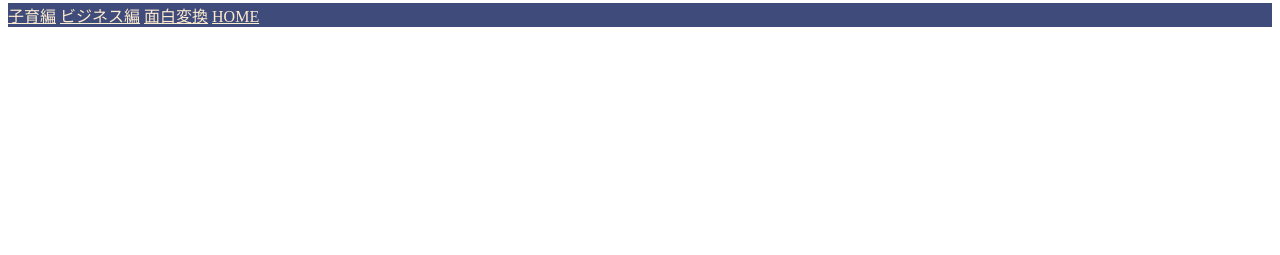
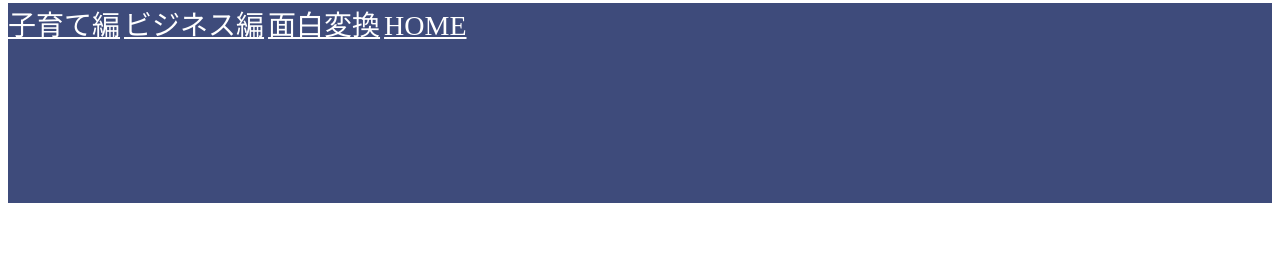
Before and after one commit to KoudaiSuematsu/groupe, a Flask app: page / in a window 1280 px wide. Shown: the part 545-800 px from the top of the page. Run offline with Flask 2, Linux system fonts and the light colour scheme.

Commit message:
csscommit

```diff
--- /dev/null
+++ b/css/style.css
@@ -0,0 +1,13 @@
+header,footer,body{
+    font-family: "M PLUS Rounded 1c";
+}
+
+header{
+    text-align: center;
+
+}
+header a {
+	outline: none;
+	color: #ffffff;
+	text-decoration: underline;
+}
--- a/templates/base.html
+++ b/templates/base.html
@@ -5,12 +5,13 @@
     <meta charset="UTF-8">
     <meta name="viewport" content="width=device-width, initial-scale=1.0">
     <title>Document</title>
+    <link rel="stylesheet" href="./css/style.css">
 </head>
 
 <header>
     <div style="background:#3E4B7B; height: 200px; width: 100%;">
-        <a href="/" style="color: blanchedalmond; text-decoration: none; font-size: 64px; margin: 0 auto; ">ポジ変換</a>
-        <a href="/" style="color: blanchedalmond;font-size: 20px;">お問い合わせはこちら</a>
+        <a href="/" style="color: #FFFFFF; text-decoration: none; font-size: 64px; margin: 0 auto; ">ポジ変換</a>
+        <a href="/" style="color: #FFFFFF;font-size: 20px;">お問い合わせはこちら</a>
     </div>
 </header>
 
@@ -24,10 +25,10 @@
     <button onclick="location.href='/mypage'">マイページ </button>
     <button onclick="location.href='/sunabaco'">すなばこ </button> -->
 </body>
-<footer style="background:#3E4B7B;">
-    <a href="/childcare" style="color: blanchedalmond;">子育編</a>
-    <a href="/business" style="color: blanchedalmond;">ビジネス編</a>
-    <a href="/funny" style="color: blanchedalmond;">面白変換</a>
-    <a href="/" style="color: blanchedalmond;">HOME</a>
+<footer style="background:#3E4B7B; height: 200px; width: 100%;">
+    <a href="/childcare" style="color: #FFFFFF;font-size: 28px;">子育て編</a>
+    <a href="/business" style="color: #FFFFFF;font-size: 28px;">ビジネス編</a>
+    <a href="/funny" style="color:#FFFFFF;font-size: 28px;">面白変換</a>
+    <a href="/" style="color: #FFFFFF;font-size: 28px;">HOME</a>
 </footer>
 </html>
```
